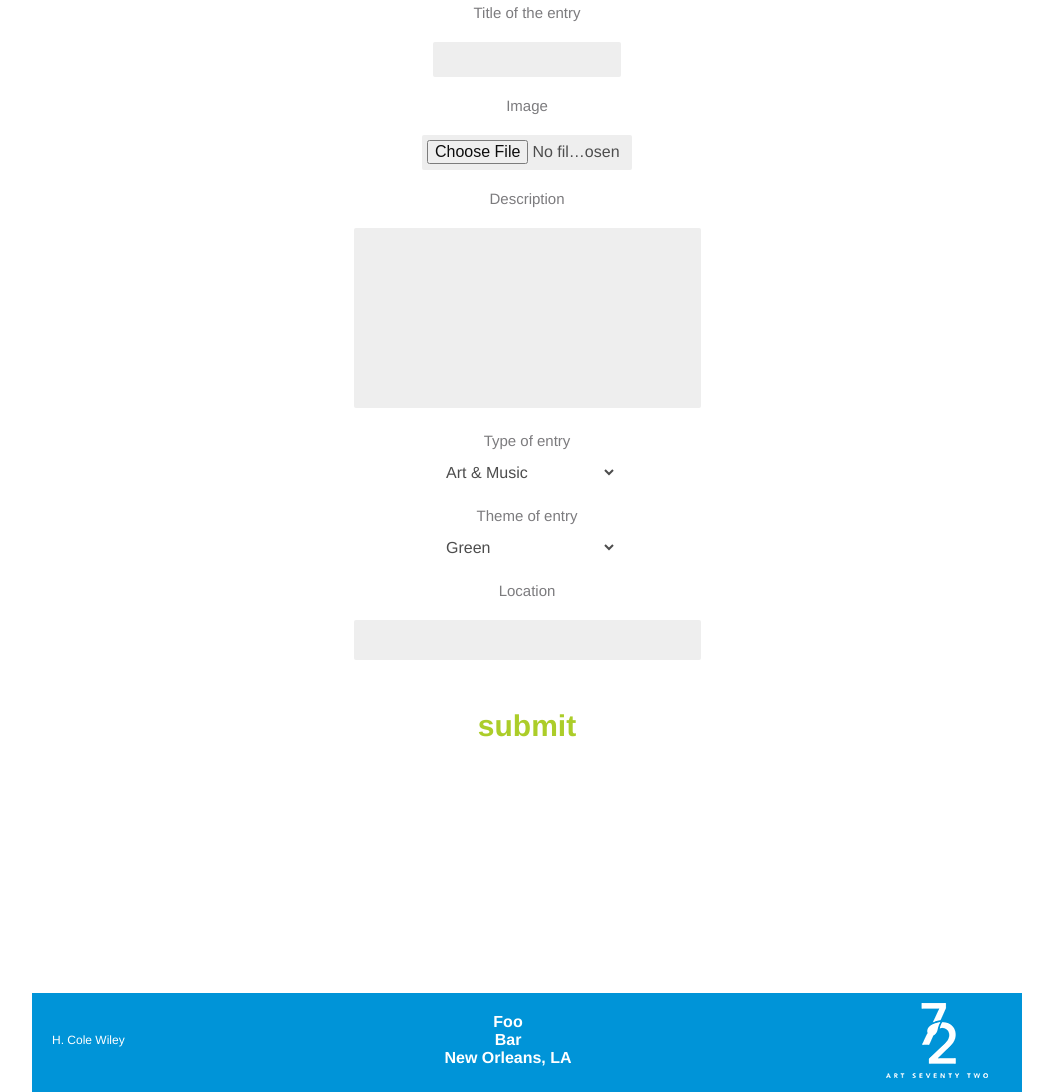
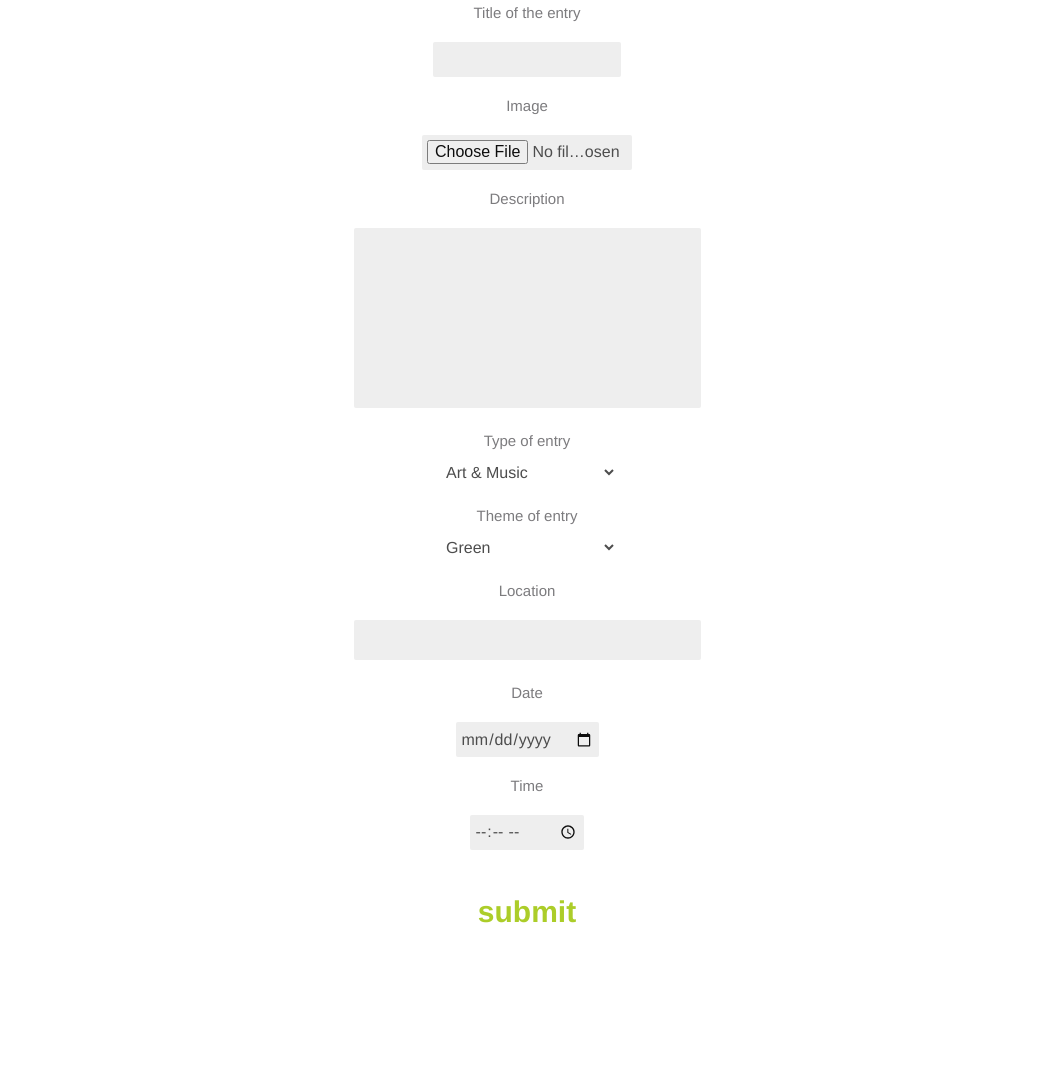
Before and after one commit to hcwiley/media-gallery-website, a Django app: template acg/templates/upload.html in a window 1280 px wide. Shown: the part 228-1320 px from the top of the page, without its empty margins (113-1166 px from the left). Run offline with Django 3.2, Linux system fonts and the light colour scheme; the template is opened without the code that fills it: values that come from a table or form of the project are taken from there, others are empty; tables that the repository leaves empty hold one stand-in row (values such as "Sample post"); parts of the project's set-up code (start-up, migrations or seed data) failed here and were passed over; some libraries are stand-ins or nearby versions.

Commit message:
added date and time, removed name and year. se bon

```diff
--- a/acg/piece/models.py
+++ b/acg/piece/models.py
@@ -84,8 +84,10 @@ class Piece(models.Model):
     default_image = models.ForeignKey(MyImage, null=True, blank=True, related_name='%(app_label)s_%(class)s_default_image')
     slug=models.SlugField(max_length=160,blank=True,editable=False)
     description = models.TextField(null=True, blank=True)
+    date = models.DateField(null=True, blank=True)
+    time = models.CharField(max_length=30, null=True, blank=True)
+    date = models.DateField(null=True, blank=True)
     location = models.TextField(null=True, blank=True)
-    year = models.IntegerField(null=True,blank=True)
     type = models.CharField(max_length=6, choices=TYPES, default='ART')
     theme = models.CharField(max_length=7, choices=THEME, default='GREEN')
 
--- a/acg/static/js/main.js
+++ b/acg/static/js/main.js
@@ -239,7 +239,7 @@ function reinit(){
         window.setTimeout("$('div.top').remove()", 300);
         $('div.upload').css('display', 'block');
     });
-	var input = $('form > *:not(p,br)').not('#submit');
+	var input = $('form > *:not(p,br)').not('#submit').not("#id_date").not("#id_time");
 	//for (var i = 1; i < $(input).length; i++) {
 		//$(input[i]).bind('focus', function(){
 			//sexyScroll($(this).position().top - 200, 20);
--- a/acg/templates/json.json
+++ b/acg/templates/json.json
@@ -3,10 +3,10 @@
   {% for piece in pieces %}
     {
       "slug"       : "{{ piece.slug }}",
-      "image" : "{% if IS_DEV %}http://127.0.0.1:8000{% else %}http://sbm.art72.org{% endif %}/media/{{ piece.default_image }}",
+      "image" : "{% if IS_DEV %}http://127.0.0.1:8000/site_media{% else %}http://sbm.art72.org{% endif %}/media/{{ piece.default_image }}",
       "title"       : "{{ piece.title }}",
-      "name"        : "{{ piece.name }}",
-      "year"        : "{{ piece.year }}",
+      "date"        : "{{ piece.date }}",
+      "time"        : "{{ piece.time }}",
       "theme"       : "{{ piece.theme }}",
       "type"        : "{{ piece.type }}",
       "location"    : "{{ piece.location }}",
--- a/acg/templates/upload.html
+++ b/acg/templates/upload.html
@@ -33,6 +33,14 @@ A Community Gallery | Upload
                 Location
             </p>
             {{ piece_form.location }}
+            <p>
+                Date
+            </p>
+            <input name="date" type="date" id="id_date" />
+            <p>
+                Time
+            </p>
+            <input name="time" type="time" id="id_time" />
             <br>
             <h4 id='submit'>submit</h4>
         </form>
```
Also changed, not shown: acg/piece/migrations/0005_auto__add_field_piece_time__add_field_piece_date.py (added), acg/piece/migrations/0006_auto__del_field_piece_year.py (added).
